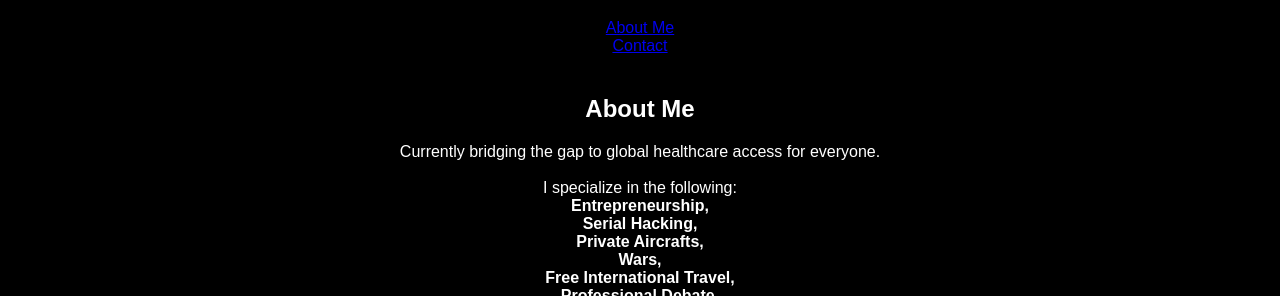
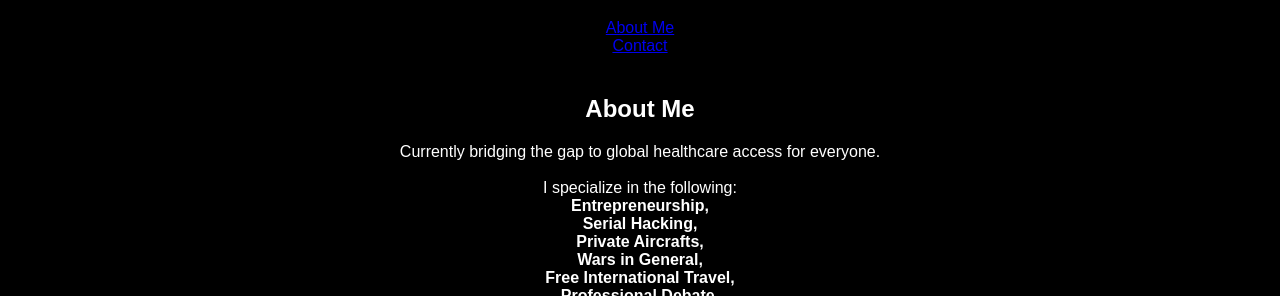
Before and after one commit to kvanc99peltek/kvanc99peltek.github.io, a plain HTML site: page index.html in a window 1280 px wide. Shown: the part 504-800 px from the top of the page. Drawn offline with Linux system fonts and the light colour scheme.

Commit message:
Wars Changed

```diff
--- a/index.html
+++ b/index.html
@@ -70,7 +70,7 @@
 
     <section id="about">
         <h2>About Me</h2>
-        <p>Currently bridging the gap to global healthcare access for everyone. <br> <br> I specialize in the following: <br> <b>Entrepreneurship,</b> <br> <b>Serial Hacking,</b> <br> <b>Private Aircrafts,</b> <br> <b>Wars,</b>  <br> <b>Free International Travel,</b> <br><b>Professional Debate,</b> <br><b>Mental Athlete,</b> <br><b>Global Networks.</b><br>
+    <p>Currently bridging the gap to global healthcare access for everyone. <br> <br> I specialize in the following: <br> <b>Entrepreneurship,</b> <br> <b>Serial Hacking,</b> <br> <b>Private Aircrafts,</b> <br> <b>Wars in General,</b>  <br> <b>Free International Travel,</b> <br><b>Professional Debate,</b> <br><b>Mental Athlete,</b> <br><b>Global Networks.</b><br>
         </p>
     </section>
 
```
